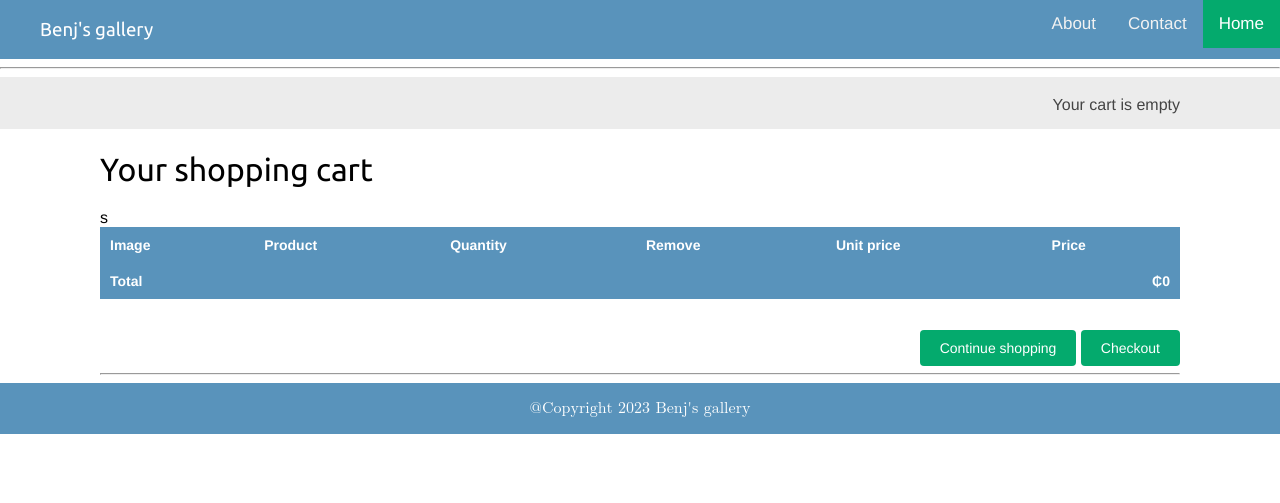
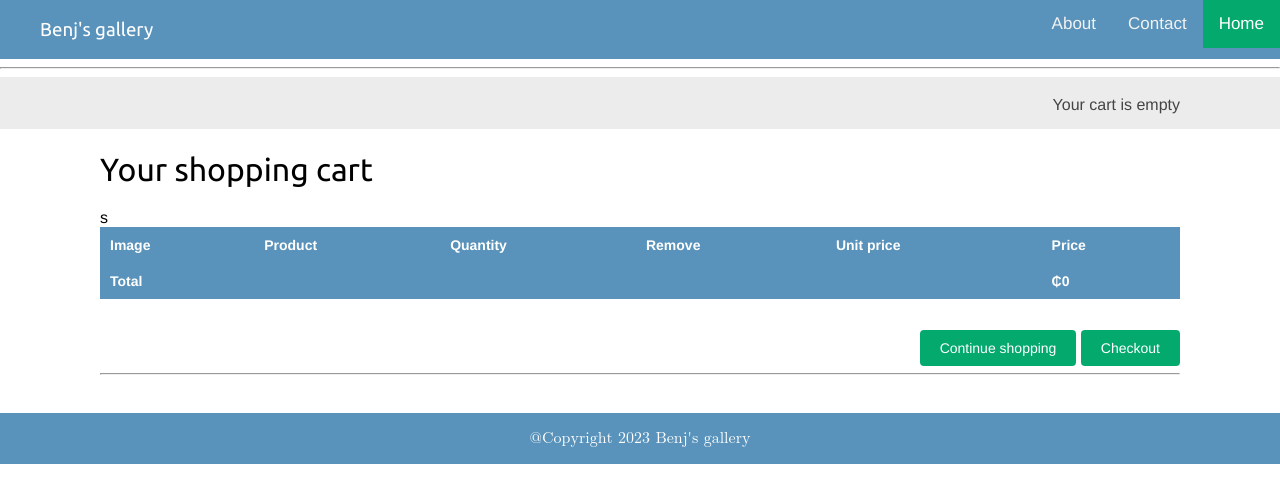
Before and after one commit to Chris-Erhij/bernardshop, a Django app: page /cart/ in a window 1280 px wide. Shown: the top 503 px of the page. Run offline with Django 4.2, Linux system fonts and the light colour scheme; parts of the project's set-up code (start-up, migrations or seed data) failed here and were passed over.

Commit message:
Unimportant

```diff
--- a/eshop/static/css/base.css
+++ b/eshop/static/css/base.css
@@ -142,7 +142,7 @@
 }
 
 tbody td.num {
-    text-align:right;
+    text-align: left;
 }
 
 td input[type="submit"] {
@@ -404,4 +404,5 @@
     line-height: inherit;
     text-align: center;
     font-family: math;
+    margin-top: 30px;
 }
--- a/orders/templates/orders/order/create.html
+++ b/orders/templates/orders/order/create.html
@@ -1,4 +1,5 @@
 {% extends "eshop/base.html" %}
+{% load static %}
 
 {% block title %}
     Checkout
```
Also changed, not shown: orders/views.py (+4 -4 lines), db.sqlite3.
